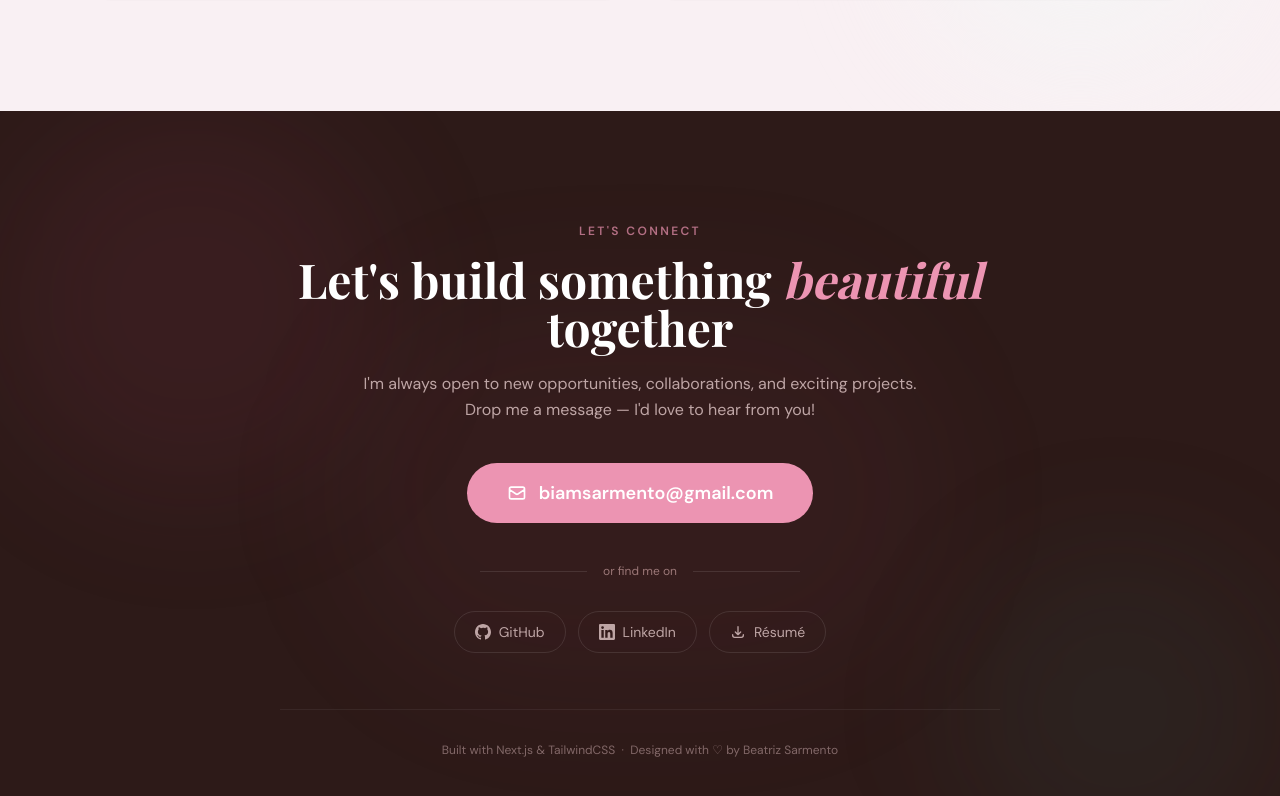
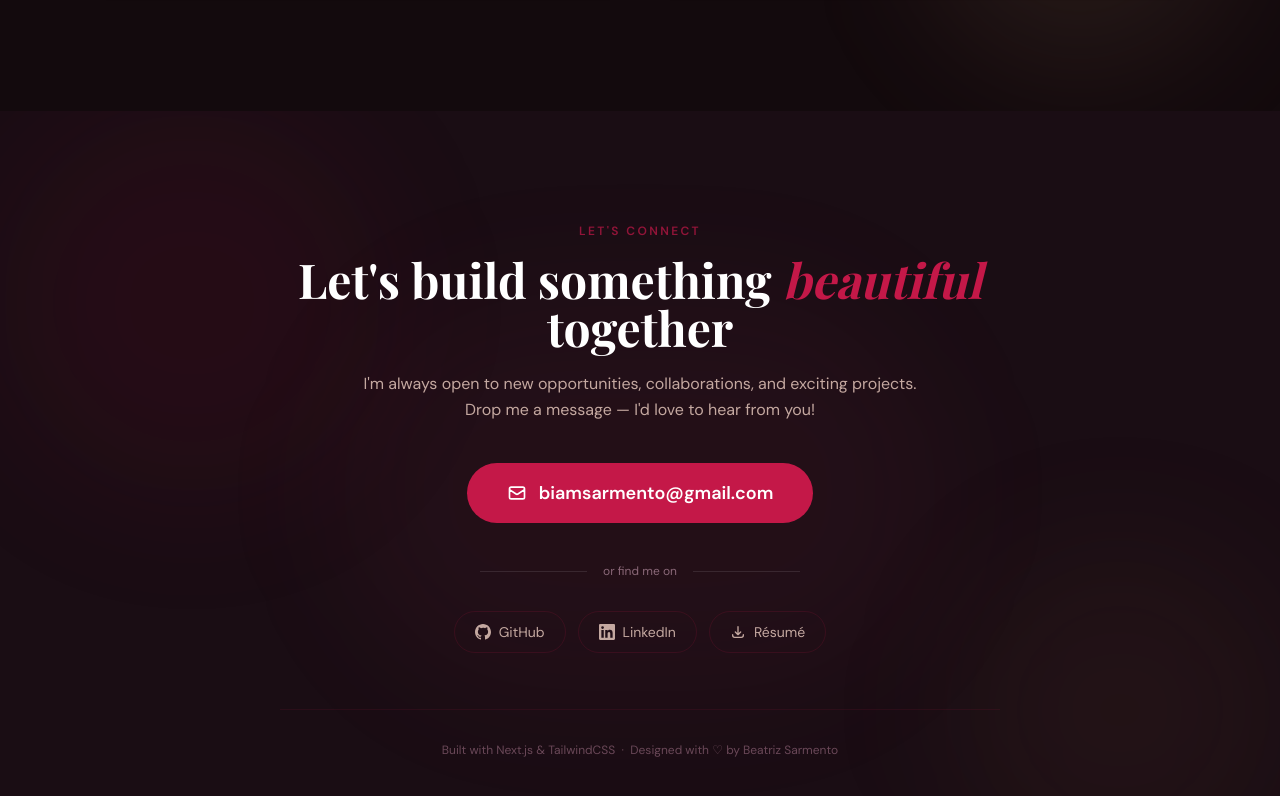
Before and after one commit to biamsarmento/personal-website, a Next.js app: page / in a window 1280 px wide. Shown: the part 5349-6145 px from the top of the page. Built offline with nearby package versions, Linux system fonts and the light colour scheme; a web font is replaced by a local one.

Commit message:
PW feat: ajust style

```diff
--- a/src/app/globals.css
+++ b/src/app/globals.css
@@ -7,8 +7,8 @@ html {
 }
 
 body {
-  background-color: #FAF8F5;
-  color: #2D1A18;
+  background-color: #0D0608;
+  color: #F5EDE4;
   overflow-x: hidden;
 }
 
@@ -29,10 +29,10 @@ body {
     @apply inline-flex items-center gap-2 bg-blush-300 hover:bg-blush-400 text-white font-dm font-medium px-7 py-3 rounded-full transition-all duration-300 shadow-md hover:shadow-lg hover:-translate-y-0.5 cursor-pointer;
   }
   .btn-secondary {
-    @apply inline-flex items-center gap-2 border-2 border-blush-300 text-blush-400 hover:bg-blush-50 font-dm font-medium px-7 py-3 rounded-full transition-all duration-300 hover:-translate-y-0.5 cursor-pointer;
+    @apply inline-flex items-center gap-2 border-2 border-blush-300 text-blush-300 hover:bg-blush-50 font-dm font-medium px-7 py-3 rounded-full transition-all duration-300 hover:-translate-y-0.5 cursor-pointer;
   }
   .section-label {
-    @apply text-sage-500 text-xs font-dm font-semibold tracking-[0.2em] uppercase mb-3;
+    @apply text-sage-300 text-xs font-dm font-semibold tracking-[0.2em] uppercase mb-3;
   }
   .section-title {
     @apply font-playfair text-4xl lg:text-5xl font-bold text-espresso leading-tight;
--- a/src/components/Contact.tsx
+++ b/src/components/Contact.tsx
@@ -7,7 +7,7 @@ export default function Contact() {
     <section
       id="contact"
       className="relative py-28 overflow-hidden"
-      style={{ backgroundColor: "#2D1A18" }}
+      style={{ backgroundColor: "#1A0D14" }}
     >
       {/* Blobs on dark bg */}
       <div className="absolute top-0 left-0 w-96 h-96 bg-blush-600/10 rounded-full blur-3xl" />
@@ -32,7 +32,7 @@ export default function Contact() {
 
           <p
             className="font-dm leading-relaxed max-w-xl mx-auto mb-10"
-            style={{ color: "#BEA5A5" }}
+            style={{ color: "#C4A8A0" }}
           >
             I&apos;m always open to new opportunities, collaborations, and
             exciting projects. Drop me a message — I&apos;d love to hear from
@@ -43,12 +43,12 @@ export default function Contact() {
           <a
             href="mailto:biamsarmento@gmail.com"
             className="inline-flex items-center gap-3 font-dm font-semibold text-lg px-10 py-4 rounded-full transition-all duration-300 hover:-translate-y-0.5 mb-10 text-white"
-            style={{ backgroundColor: "#EC94B2" }}
+            style={{ backgroundColor: "#C41848" }}
             onMouseEnter={(e) =>
-              (e.currentTarget.style.backgroundColor = "#DC7098")
+              (e.currentTarget.style.backgroundColor = "#A01238")
             }
             onMouseLeave={(e) =>
-              (e.currentTarget.style.backgroundColor = "#EC94B2")
+              (e.currentTarget.style.backgroundColor = "#C41848")
             }
           >
             <svg
@@ -70,7 +70,7 @@ export default function Contact() {
           {/* Divider */}
           <div className="flex items-center gap-4 max-w-xs mx-auto mb-8">
             <div className="flex-1 h-px bg-white/10" />
-            <span className="text-xs font-dm" style={{ color: "#9B7777" }}>
+            <span className="text-xs font-dm" style={{ color: "#8A6878" }}>
               or find me on
             </span>
             <div className="flex-1 h-px bg-white/10" />
@@ -83,7 +83,7 @@ export default function Contact() {
               target="_blank"
               rel="noopener noreferrer"
               className="flex items-center gap-2 font-dm text-sm px-5 py-2.5 rounded-full border transition-all duration-300 hover:text-white hover:bg-white/5"
-              style={{ color: "#BEA5A5", borderColor: "rgba(255,255,255,0.1)" }}
+              style={{ color: "#C4A8A0", borderColor: "rgba(196,24,72,0.15)" }}
             >
               <svg className="w-4 h-4" fill="currentColor" viewBox="0 0 24 24">
                 <path d="M12 0C5.374 0 0 5.373 0 12c0 5.302 3.438 9.8 8.207 11.387.599.111.793-.261.793-.577v-2.234c-3.338.726-4.033-1.416-4.033-1.416-.546-1.387-1.333-1.756-1.333-1.756-1.089-.745.083-.729.083-.729 1.205.084 1.839 1.237 1.839 1.237 1.07 1.834 2.807 1.304 3.492.997.107-.775.418-1.305.762-1.604-2.665-.305-5.467-1.334-5.467-5.931 0-1.311.469-2.381 1.236-3.221-.124-.303-.535-1.524.117-3.176 0 0 1.008-.322 3.301 1.23A11.509 11.509 0 0112 5.803c1.02.005 2.047.138 3.006.404 2.291-1.552 3.297-1.23 3.297-1.23.653 1.653.242 2.874.118 3.176.77.84 1.235 1.911 1.235 3.221 0 4.609-2.807 5.624-5.479 5.921.43.372.823 1.102.823 2.222v3.293c0 .319.192.694.801.576C20.566 21.797 24 17.3 24 12c0-6.627-5.373-12-12-12z" />
@@ -96,7 +96,7 @@ export default function Contact() {
               target="_blank"
               rel="noopener noreferrer"
               className="flex items-center gap-2 font-dm text-sm px-5 py-2.5 rounded-full border transition-all duration-300 hover:text-white hover:bg-white/5"
-              style={{ color: "#BEA5A5", borderColor: "rgba(255,255,255,0.1)" }}
+              style={{ color: "#C4A8A0", borderColor: "rgba(196,24,72,0.15)" }}
             >
               <svg className="w-4 h-4" fill="currentColor" viewBox="0 0 24 24">
                 <path d="M20.447 20.452h-3.554v-5.569c0-1.328-.027-3.037-1.852-3.037-1.853 0-2.136 1.445-2.136 2.939v5.667H9.351V9h3.414v1.561h.046c.477-.9 1.637-1.85 3.37-1.85 3.601 0 4.267 2.37 4.267 5.455v6.286zM5.337 7.433a2.062 2.062 0 01-2.063-2.065 2.064 2.064 0 112.063 2.065zm1.782 13.019H3.555V9h3.564v11.452zM22.225 0H1.771C.792 0 0 .774 0 1.729v20.542C0 23.227.792 24 1.771 24h20.451C23.2 24 24 23.227 24 22.271V1.729C24 .774 23.2 0 22.222 0h.003z" />
@@ -108,7 +108,7 @@ export default function Contact() {
               href="/ResumeNovember2025.pdf"
               download
               className="flex items-center gap-2 font-dm text-sm px-5 py-2.5 rounded-full border transition-all duration-300 hover:text-white hover:bg-white/5"
-              style={{ color: "#BEA5A5", borderColor: "rgba(255,255,255,0.1)" }}
+              style={{ color: "#C4A8A0", borderColor: "rgba(196,24,72,0.15)" }}
             >
               <svg
                 className="w-4 h-4"
@@ -130,7 +130,7 @@ export default function Contact() {
           {/* Footer note */}
           <div
             className="pt-8 border-t text-xs font-dm"
-            style={{ borderColor: "rgba(255,255,255,0.06)", color: "#826868" }}
+            style={{ borderColor: "rgba(196,24,72,0.1)", color: "#6A4858" }}
           >
             Built with Next.js & TailwindCSS &nbsp;·&nbsp; Designed with ♡ by
             Beatriz Sarmento
--- a/src/components/Experience.tsx
+++ b/src/components/Experience.tsx
@@ -52,9 +52,9 @@ export default function Experience() {
     <section
       id="experience"
       className="relative py-28 overflow-hidden"
-      style={{ backgroundColor: "#F9F0F3" }}
+      style={{ backgroundColor: "#130A0D" }}
     >
-      <div className="absolute top-20 right-10 w-80 h-80 bg-blush-50 rounded-full blur-3xl opacity-50" />
+      <div className="absolute top-20 right-10 w-80 h-80 bg-blush-300/15 rounded-full blur-3xl" />
 
       <div className="relative max-w-5xl mx-auto px-6">
         {/* Header */}
@@ -117,7 +117,7 @@ export default function Experience() {
                           <path strokeLinecap="round" strokeLinejoin="round" d="M10 6H6a2 2 0 00-2 2v10a2 2 0 002 2h10a2 2 0 002-2v-4M14 4h6m0 0v6m0-6L10 14" />
                         </svg>
                       </a>
-                      <span className="text-xs text-mocha-400 font-dm bg-white/70 px-3 py-1 rounded-full border border-white">
+                      <span className="text-xs text-mocha-600 font-dm bg-black/20 px-3 py-1 rounded-full border border-mocha-200">
                         {exp.period}
                       </span>
                     </div>
--- a/src/components/Navbar.tsx
+++ b/src/components/Navbar.tsx
@@ -31,7 +31,7 @@ export default function Navbar() {
             ? "bg-cream-DEFAULT/90 backdrop-blur-md shadow-sm border-b border-blush-100"
             : "bg-transparent"
         }`}
-        style={scrolled ? { backgroundColor: "rgba(250, 248, 245, 0.92)" } : {}}
+        style={scrolled ? { backgroundColor: "rgba(13, 6, 8, 0.92)" } : {}}
       >
         <nav className="max-w-6xl mx-auto px-6 flex items-center justify-between py-4">
           {/* Logo */}
@@ -98,7 +98,7 @@ export default function Navbar() {
             ? "opacity-100 pointer-events-auto"
             : "opacity-0 pointer-events-none"
         }`}
-        style={{ backgroundColor: "rgba(250, 248, 245, 0.97)", backdropFilter: "blur(12px)" }}
+        style={{ backgroundColor: "rgba(13, 6, 8, 0.97)", backdropFilter: "blur(12px)" }}
       >
         <ul className="flex flex-col items-center gap-7">
           {navLinks.map((link, i) => (
--- a/tailwind.config.ts
+++ b/tailwind.config.ts
@@ -10,36 +10,36 @@ const config: Config = {
     extend: {
       colors: {
         cream: {
-          DEFAULT: "#FAF8F5",
-          alt: "#F9F0F3",
+          DEFAULT: "#0D0608",
+          alt: "#130A0D",
         },
         blush: {
-          50: "#FFF0F5",
-          100: "#FFD9E8",
-          200: "#F7B8CD",
-          300: "#EC94B2",
-          400: "#DC7098",
-          500: "#C4527E",
-          600: "#A33A68",
+          50: "#2E1520",
+          100: "#4A2030",
+          200: "#7A3348",
+          300: "#C41848",
+          400: "#A01238",
+          500: "#D44060",
+          600: "#8A0E2C",
         },
         sage: {
-          50: "#F2F9F7",
-          100: "#D9EFE9",
-          200: "#B0D9CE",
-          300: "#82BEB2",
-          400: "#5DA399",
-          500: "#3F8A80",
-          600: "#2D7168",
+          50: "#201510",
+          100: "#3A2518",
+          200: "#6A4830",
+          300: "#C4956A",
+          400: "#A87848",
+          500: "#8A6038",
+          600: "#6A4828",
         },
-        espresso: "#2D1A18",
+        espresso: "#F5EDE4",
         mocha: {
-          100: "#F0E5E5",
-          200: "#D9C8C8",
-          300: "#BEA5A5",
-          400: "#A08585",
-          500: "#826868",
-          600: "#644E4E",
-          700: "#4A3535",
+          100: "#1E1015",
+          200: "#2E1820",
+          300: "#6A4858",
+          400: "#8A6878",
+          500: "#A88898",
+          600: "#C4A8A0",
+          700: "#DCCFC8",
         },
       },
       fontFamily: {
```
Also changed, not shown: src/components/About.tsx (+5 -5 lines), src/components/Education.tsx (+9 -9 lines), src/components/Hero.tsx (+8 -7 lines), src/components/Projects.tsx (+10 -10 lines), src/components/Skills.tsx (+7 -7 lines).
